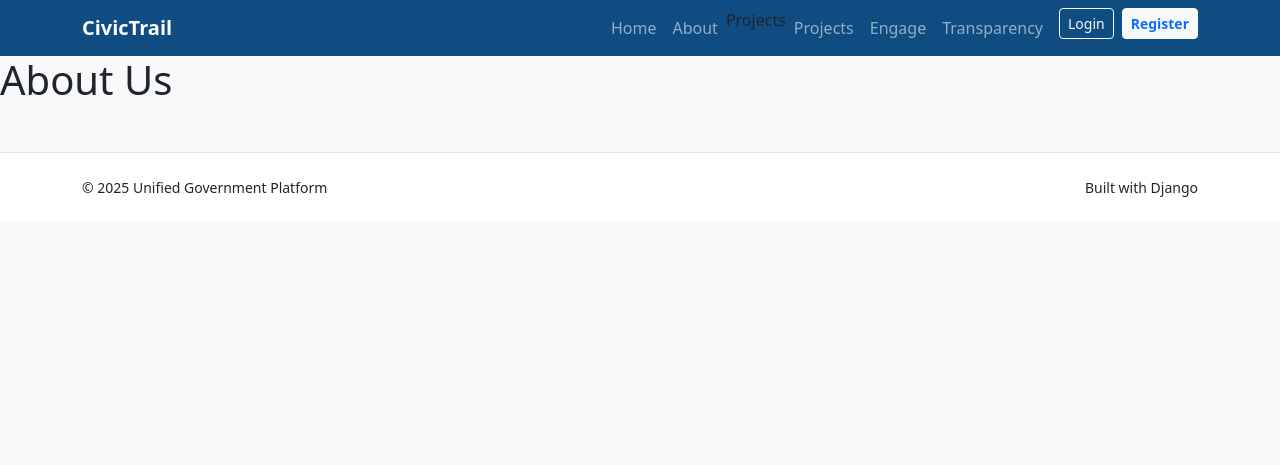
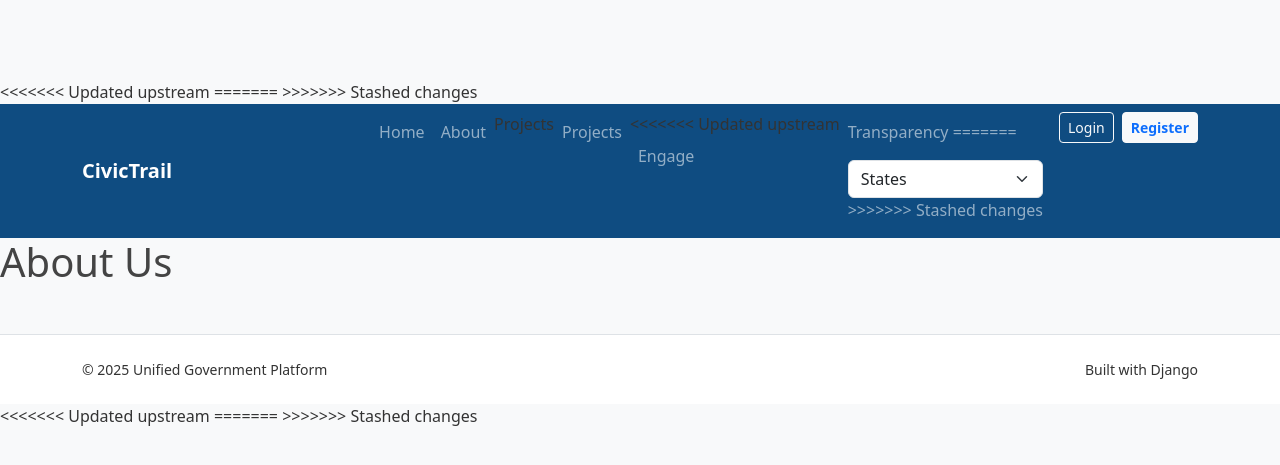
Before and after one commit to beckyuwah/civictrail, a Django app: page /about/ in a window 1280 px wide. Shown: the top 465 px of the page. Run offline with Django 5.2, Linux system fonts and the light colour scheme; some libraries are stand-ins or nearby versions.

Commit message:
initial states/project

```diff
--- a/civictrail/templates/civictrail/base.html
+++ b/civictrail/templates/civictrail/base.html
@@ -6,7 +6,13 @@
   <title>{% block title %}Civic Trail{% endblock %}</title>
   <meta name="viewport" content="width=device-width, initial-scale=1" />
   <!-- Bootstrap CSS (CDN) -->
+<<<<<<< Updated upstream
   <link href="https://cdn.jsdelivr.net/npm/bootstrap@5.3.3/dist/css/bootstrap.min.css" rel="stylesheet">
+=======
+  <link href="https://cdn.jsdelivr.net/npm/bootstrap@5.3.8/dist/css/bootstrap.min.css" rel="stylesheet" integrity="sha384-sRIl4kxILFvY47J16cr9ZwB07vP4J8+LH7qKQnuqkuIAvNWLzeN8tE5YBujZqJLB" crossorigin="anonymous">
+  <link rel="stylesheet" href="{% static 'css/styles.css' %}">
+  <!-- Custom CSS -->
+>>>>>>> Stashed changes
   <style>
     :root { --brand:#0f4c81; }
     .brand-bg { background: var(--brand); }
@@ -55,6 +61,7 @@
 
         <!-- Engage -->
         <li class="nav-item">
+<<<<<<< Updated upstream
           <a class="nav-link" href="{% url 'engage' %}" title="Share feedback, participate in polls, or report issues">
             Engage
           </a>
@@ -64,6 +71,13 @@
         <li class="nav-item">
           <a class="nav-link" href="{% url 'transparency' %}" title="View project updates and transparency reports">
             Transparency
+=======
+          <a class="nav-link" href="{% url 'states' %}" title="Browse your state to find local projects and initiatives">
+            <select class="form-select" aria-label="Default select example">
+              <option selected>States</option>
+
+            </select>
+>>>>>>> Stashed changes
           </a>
         </li>
 
@@ -107,6 +121,12 @@
 
   <!-- Bootstrap JS (CDN) -->
   <script src="https://cdn.jsdelivr.net/npm/bootstrap@5.3.3/dist/js/bootstrap.bundle.min.js"></script>
+<<<<<<< Updated upstream
+=======
+  <script src="https://code.jquery.com/jquery-3.2.1.slim.min.js" integrity="sha384-KJ3o2DKtIkvYIK3UENzmM7KCkRr/rE9/Qpg6aAZGJwFDMVNA/GpGFF93hXpG5KkN" crossorigin="anonymous"></script>
+<script src="https://cdn.jsdelivr.net/npm/@popperjs/core@2.11.8/dist/umd/popper.min.js" integrity="sha384-I7E8VVD/ismYTF4hNIPjVp/Zjvgyol6VFvRkX/vR+Vc4jQkC+hVqc2pM8ODewa9r" crossorigin="anonymous"></script>
+<script src="https://cdn.jsdelivr.net/npm/bootstrap@5.3.8/dist/js/bootstrap.min.js" integrity="sha384-G/EV+4j2dNv+tEPo3++6LCgdCROaejBqfUeNjuKAiuXbjrxilcCdDz6ZAVfHWe1Y" crossorigin="anonymous"></script>
+>>>>>>> Stashed changes
 
   {% block extra_js %}{% endblock %}
 </body>
```
Also changed, not shown: civic/settings.py (+14 -0 lines), projects/migrations/0001_initial.py (added), 2 other files.
